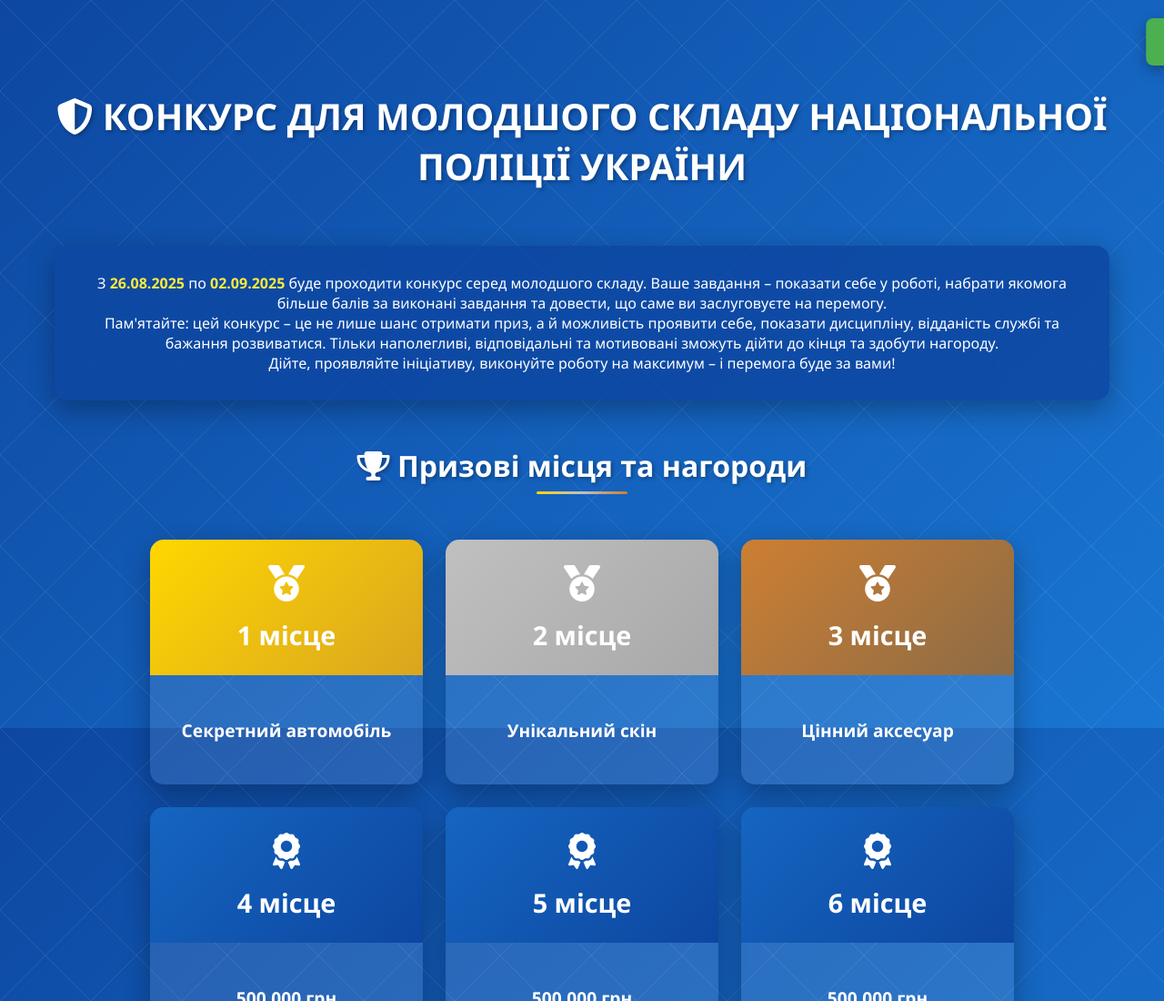
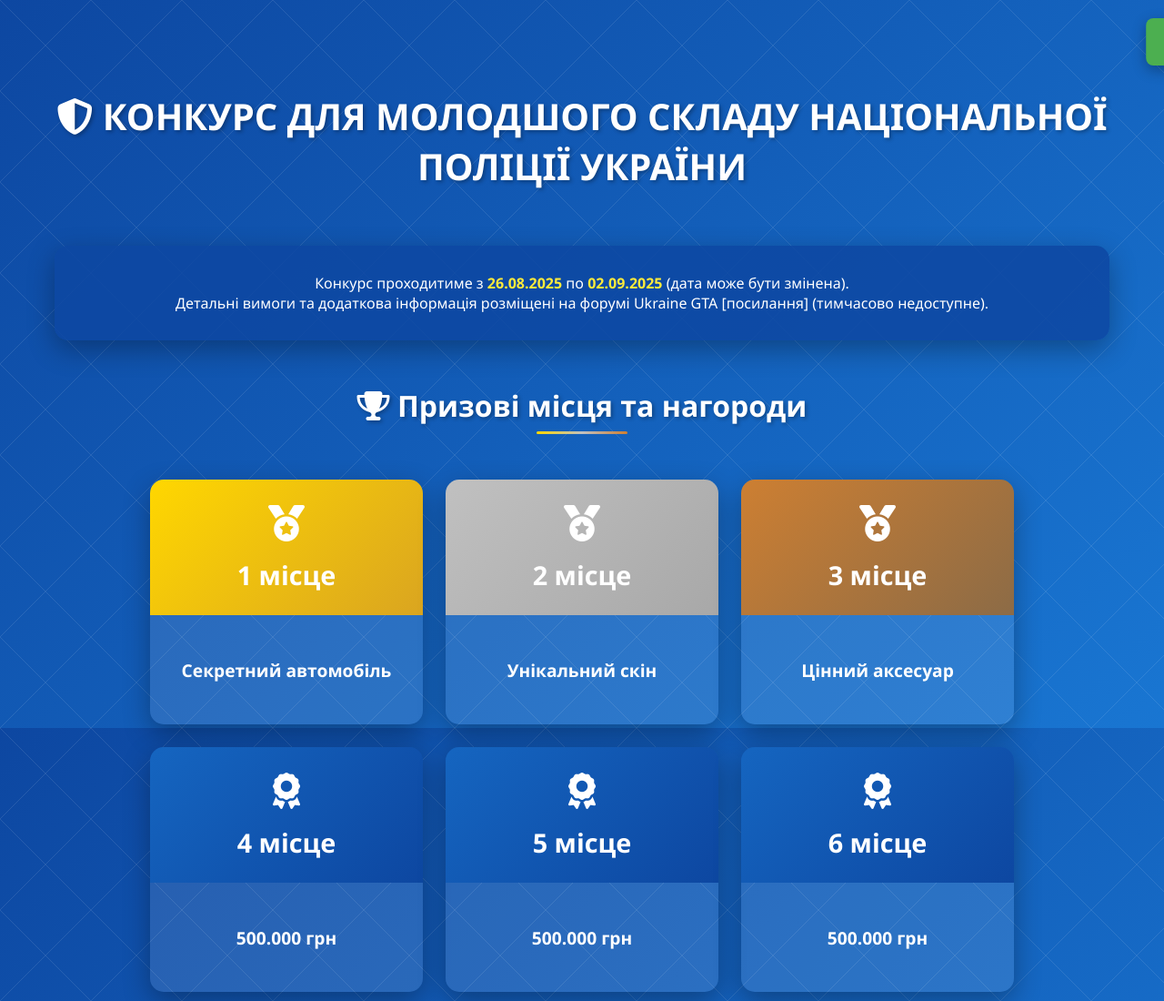
Before and after one commit to UAGTA/competition-npu, a plain HTML site: page index.html in a window 1280 px wide. Shown: the top 1100 px of the page at 91% size. Drawn offline with Linux system fonts and the light colour scheme.

Commit message:
index.html

```diff
--- a/index.html
+++ b/index.html
@@ -502,21 +502,13 @@
 
 <div class="content">
     <p>
-        З <span class="highlight">26.08.2025</span> по <span class="highlight">02.09.2025</span>
-        буде проходити конкурс серед молодшого складу. Ваше завдання – показати себе у роботі,
-        набрати якомога більше балів за виконані завдання та довести, що саме ви заслуговуєте
-        на перемогу.
+        Конкурс проходитиме з <span class="highlight">26.08.2025</span> по <span class="highlight">02.09.2025</span> (дата може бути змінена).
     </p>
 
     <p>
-        Пам'ятайте: цей конкурс – це не лише шанс отримати приз, а й можливість проявити себе,
-        показати дисципліну, відданість службі та бажання розвиватися. Тільки наполегливі,
-        відповідальні та мотивовані зможуть дійти до кінця та здобути нагороду.
+        Детальні вимоги та додаткова інформація розміщені на форумі Ukraine GTA [посилання] (тимчасово недоступне).
     </p>
 
-    <p>
-        Дійте, проявляйте ініціативу, виконуйте роботу на максимум – і перемога буде за вами!
-    </p>
 </div>
 
         <!-- Секція з призовими місцями -->
```
